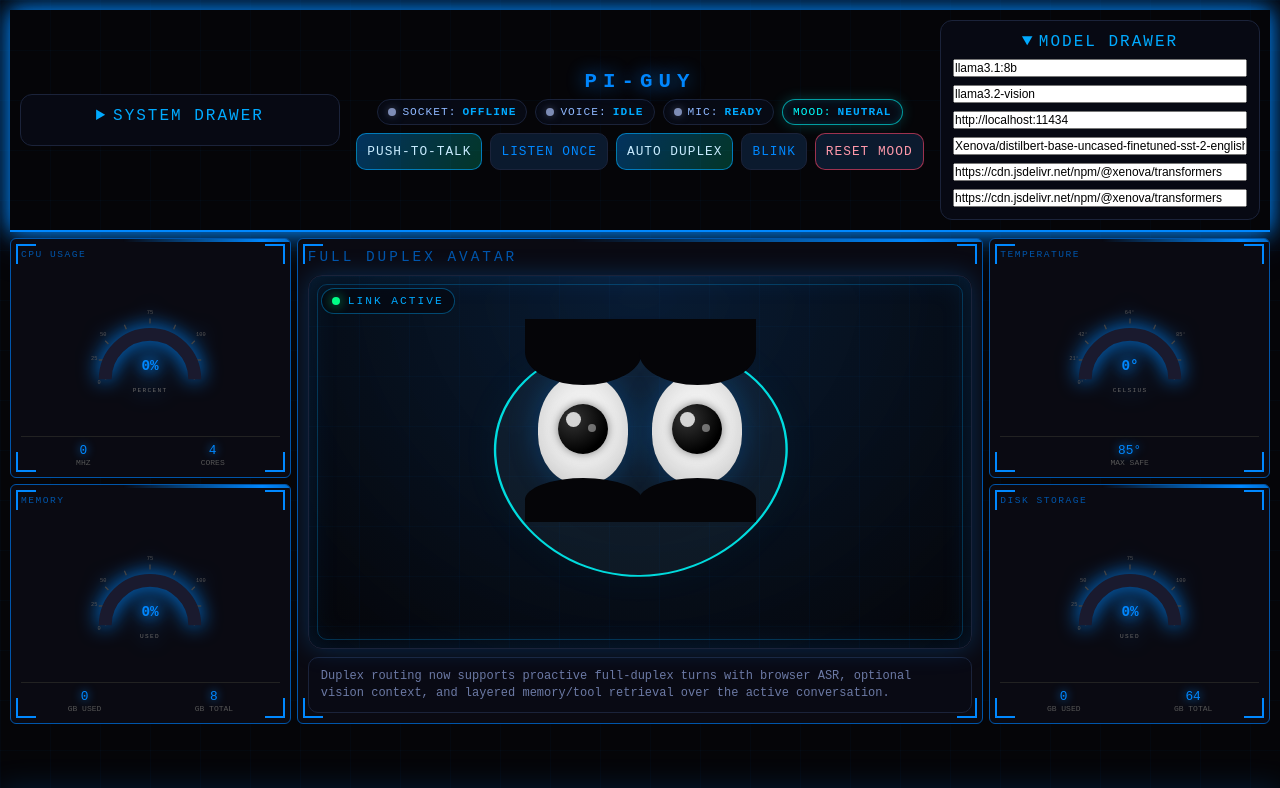
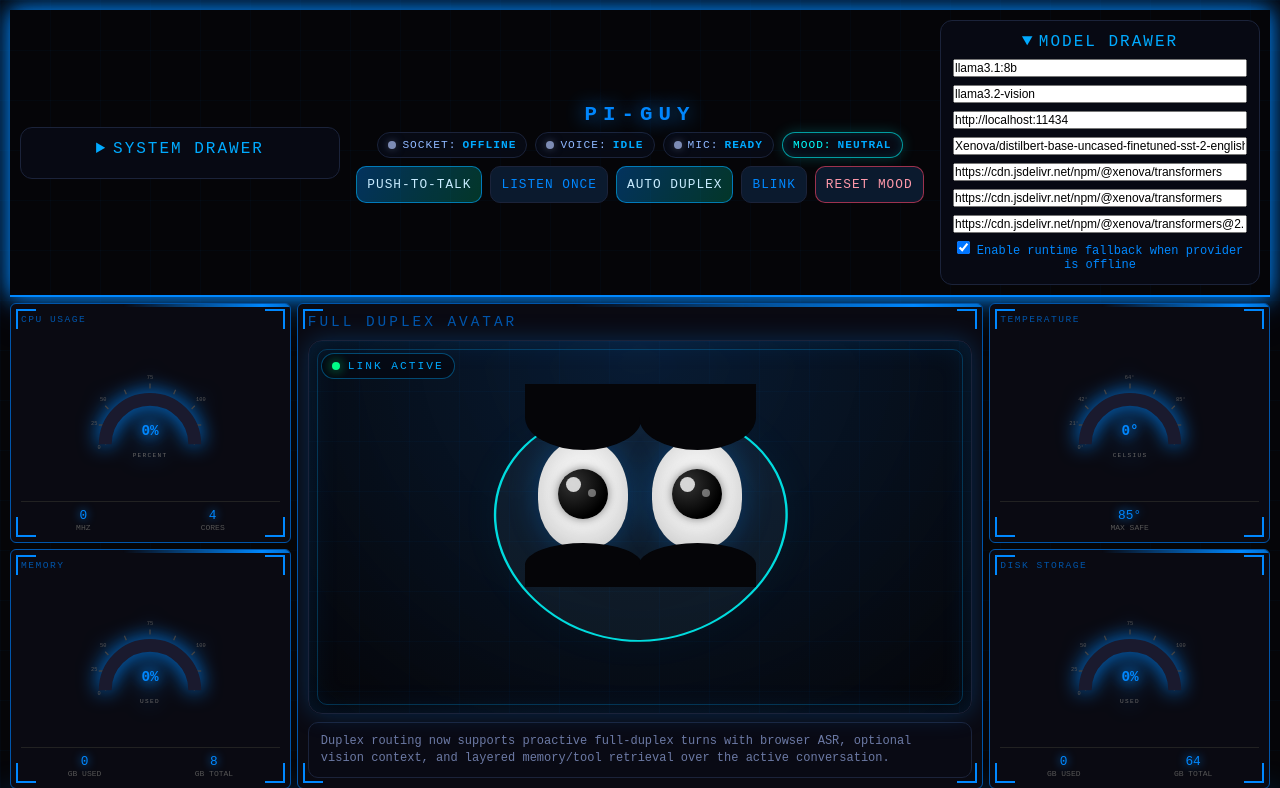
Before and after one commit to Mysticmarks/piguy, a Flask app: page / in a window 1280 px wide, after a click on "MODEL DRAWER". Shown: the top 788 px of the page. Run offline with Flask 3, Linux system fonts and the light colour scheme; some libraries are stand-ins or nearby versions.

Commit message:
Add CDN-backed runtime model fallback for chat sanity checks

```diff
--- a/app.py
+++ b/app.py
@@ -97,9 +97,16 @@ DEFAULT_MODEL_SETTINGS = {
     "text_model": DEFAULT_TEXT_MODEL,
     "vision_model": DEFAULT_VISION_MODEL,
     "fallback": {
+        "enabled": True,
         "text_model": "Xenova/distilbert-base-uncased-finetuned-sst-2-english",
         "diffusion_model": "https://cdn.jsdelivr.net/npm/@xenova/transformers",
         "audio_model": "https://cdn.jsdelivr.net/npm/@xenova/transformers",
+        "cdn_js_libs": [
+            "https://cdn.jsdelivr.net/npm/@xenova/transformers@2.17.2",
+            "https://unpkg.com/@xenova/transformers@2.17.2",
+            "https://cdn.jsdelivr.net/npm/@huggingface/transformers@3.0.0",
+        ],
+        "strategy": "local_sanity_echo",
         "notes": "Use transformers.js CDN defaults for in-browser NLP/audio and diffusers.js for visual generation.",
     },
 }
@@ -313,28 +320,50 @@ def _chat_completion(messages, model, settings=None):
     api_base = model_settings.get("api_base", DEFAULT_OLLAMA_HOST)
     api_key = model_settings.get("api_key", "")
 
-    if api_style == "openai":
+    try:
+        if api_style == "openai":
+            payload = {
+                "model": model,
+                "messages": messages,
+                "stream": False,
+            }
+            response = _openai_compatible_request("/v1/chat/completions", payload, api_base=api_base, api_key=api_key)
+            choices = response.get("choices", [])
+            if not choices:
+                return ""
+            message = choices[0].get("message", {})
+            return message.get("content", "")
+
         payload = {
             "model": model,
             "messages": messages,
             "stream": False,
         }
-        response = _openai_compatible_request("/v1/chat/completions", payload, api_base=api_base, api_key=api_key)
-        choices = response.get("choices", [])
-        if not choices:
-            return ""
-        message = choices[0].get("message", {})
+        response = _ollama_request("/api/chat", payload, api_base=api_base)
+        message = response.get("message", {})
         return message.get("content", "")
+    except RuntimeError as exc:
+        fallback = model_settings.get("fallback") or {}
+        if fallback.get("enabled", True):
+            return _fallback_chat_completion(messages, model_settings, exc)
+        raise
 
-    payload = {
-        "model": model,
-        "messages": messages,
-        "stream": False,
-    }
-    response = _ollama_request("/api/chat", payload, api_base=api_base)
-    message = response.get("message", {})
-    return message.get("content", "")
 
+def _fallback_chat_completion(messages, model_settings, error):
+    fallback = model_settings.get("fallback") or {}
+    user_turns = [m.get("content", "").strip() for m in messages if m.get("role") == "user"]
+    latest_user = user_turns[-1] if user_turns else "I am ready for your next instruction."
+    brief = re.sub(r"\s+", " ", latest_user)[:220]
+    js_libs = fallback.get("cdn_js_libs") or []
+    top_lib = js_libs[0] if js_libs else fallback.get("audio_model") or "local rule stack"
+
+    return (
+        "Primary model endpoint is unavailable, so I switched to fallback reasoning mode "
+        f"for sanity checks. I understood your request as: '{brief}'. "
+        "I can still coordinate avatar/dashboard actions, validate comprehension, and keep the "
+        "orchestration loop alive while model services recover. "
+        f"Fallback stack: {top_lib}. Error: {str(error)}"
+    )
 
 
 
@@ -821,10 +850,18 @@ def api_model_settings():
 
         fallback = data.get('fallback')
         if isinstance(fallback, dict):
-            for key in ['text_model', 'diffusion_model', 'audio_model', 'notes']:
+            for key in ['text_model', 'diffusion_model', 'audio_model', 'notes', 'strategy']:
                 value = fallback.get(key)
                 if isinstance(value, str):
                     current['fallback'][key] = value.strip()
+            enabled = fallback.get('enabled')
+            if isinstance(enabled, bool):
+                current['fallback']['enabled'] = enabled
+            cdn_js_libs = fallback.get('cdn_js_libs')
+            if isinstance(cdn_js_libs, list):
+                current['fallback']['cdn_js_libs'] = [
+                    entry.strip() for entry in cdn_js_libs if isinstance(entry, str) and entry.strip()
+                ]
 
         _model_settings = current
         save_model_settings(_model_settings)
--- a/templates/index.html
+++ b/templates/index.html
@@ -919,6 +919,8 @@
                                 <input id="fallback-text-model" placeholder="Fallback transformers.js model">
                                 <input id="fallback-diffusion-model" placeholder="Fallback diffusers.js/CDN model">
                                 <input id="fallback-audio-model" placeholder="Fallback audio CDN model">
+                                <input id="fallback-cdn-js-libs" placeholder="Fallback CDN JS libs (comma separated URLs)">
+                                <label><input type="checkbox" id="fallback-enabled" checked> Enable runtime fallback when provider is offline</label>
                             </div>
                         </details>
                     </div>
@@ -1325,6 +1327,8 @@
         const fallbackTextModelInput = document.getElementById('fallback-text-model');
         const fallbackDiffusionModelInput = document.getElementById('fallback-diffusion-model');
         const fallbackAudioModelInput = document.getElementById('fallback-audio-model');
+        const fallbackCdnJsLibsInput = document.getElementById('fallback-cdn-js-libs');
+        const fallbackEnabledInput = document.getElementById('fallback-enabled');
         const duplexSocket = document.getElementById('duplex-socket');
         const duplexVoice = document.getElementById('duplex-voice');
         const duplexMic = document.getElementById('duplex-mic');
@@ -1386,6 +1390,8 @@
                 fallbackTextModelInput.value = settings.fallback?.text_model || '';
                 fallbackDiffusionModelInput.value = settings.fallback?.diffusion_model || '';
                 fallbackAudioModelInput.value = settings.fallback?.audio_model || '';
+                fallbackCdnJsLibsInput.value = (settings.fallback?.cdn_js_libs || []).join(', ');
+                fallbackEnabledInput.checked = settings.fallback?.enabled !== false;
 
                 modelProvider.innerHTML = '';
                 (data.provider_presets || []).forEach((preset) => {
@@ -1413,6 +1419,8 @@
                     text_model: fallbackTextModelInput.value.trim(),
                     diffusion_model: fallbackDiffusionModelInput.value.trim(),
                     audio_model: fallbackAudioModelInput.value.trim(),
+                    enabled: fallbackEnabledInput.checked,
+                    cdn_js_libs: fallbackCdnJsLibsInput.value.split(',').map((entry) => entry.trim()).filter(Boolean),
                 }
             };
             const response = await fetch('/api/settings/models', {
```
Also changed, not shown: tests/test_app_routes.py (+20 -0 lines), static/models/transformers/manifest.json.
